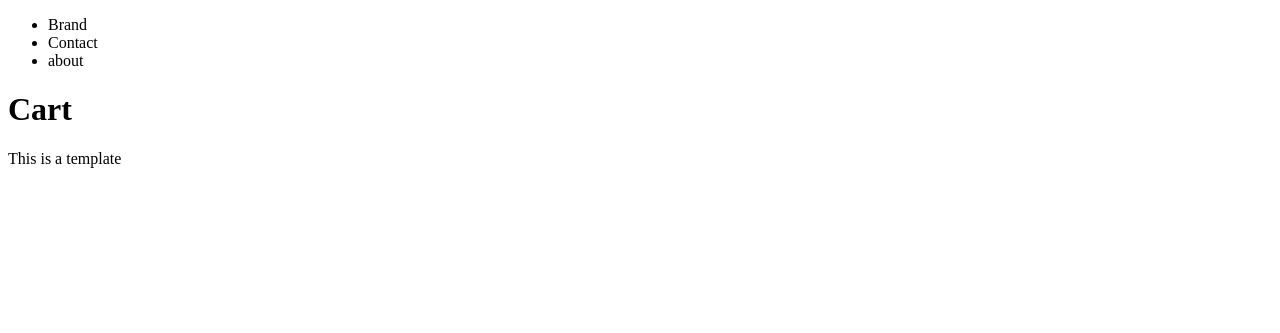
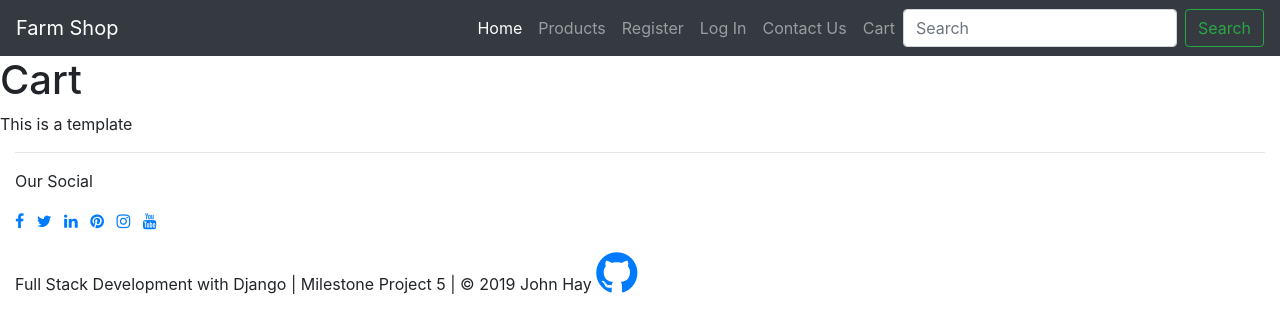
Before and after one commit to JayPeaa/msproject5, a Django app: page /cart/ in a window 1280 px wide. Shown: the top 333 px of the page. Run offline with Django 3.2, Linux system fonts and the light colour scheme; some libraries are stand-ins or nearby versions.

Commit message:
Nabar and footer added

```diff
--- a/msproject5/urls.py
+++ b/msproject5/urls.py
@@ -21,7 +21,7 @@ from pages.views import home_view, contact_view, register_view, products_view, l
 urlpatterns = [
     path('', home_view, name='home'),
     path('home/', home_view, name='home'),
-    path('product/', products_view, name='products'),
+    path('products/', products_view, name='products'),
     path('cart/', cart_view, name='cart'),
     path('register/', register_view, name='register'),
     path('login/', login_view, name='login'),
--- a/templates/base.html
+++ b/templates/base.html
@@ -5,7 +5,12 @@
     <meta charset="UTF-8">
     <meta name="viewport" content="width=device-width, initial-scale=1.0">
     <meta http-equiv="X-UA-Compatible" content="ie=edge">
-    <title>Milestone 5</title>
+    <link rel="stylesheet" href="https://stackpath.bootstrapcdn.com/bootstrap/4.3.1/css/bootstrap.min.css"
+        integrity="sha384-ggOyR0iXCbMQv3Xipma34MD+dH/1fQ784/j6cY/iJTQUOhcWr7x9JvoRxT2MZw1T" crossorigin="anonymous">
+    <link rel="stylesheet" href="https://maxcdn.bootstrapcdn.com/font-awesome/4.7.0/css/font-awesome.min.css"
+        type="text/css" />
+    <link rel="stylesheet" href="css/main.css">
+    <title>Farm Shop</title>
 </head>
 
 <body>
@@ -17,6 +22,15 @@
 
     {% endblock %}
     {% include 'footer.html' %}
+    <script src="https://code.jquery.com/jquery-3.3.1.slim.min.js"
+        integrity="sha384-q8i/X+965DzO0rT7abK41JStQIAqVgRVzpbzo5smXKp4YfRvH+8abtTE1Pi6jizo" crossorigin="anonymous">
+    </script>
+    <script src="https://cdnjs.cloudflare.com/ajax/libs/popper.js/1.14.7/umd/popper.min.js"
+        integrity="sha384-UO2eT0CpHqdSJQ6hJty5KVphtPhzWj9WO1clHTMGa3JDZwrnQq4sF86dIHNDz0W1" crossorigin="anonymous">
+    </script>
+    <script src="https://stackpath.bootstrapcdn.com/bootstrap/4.3.1/js/bootstrap.min.js"
+        integrity="sha384-JjSmVgyd0p3pXB1rRibZUAYoIIy6OrQ6VrjIEaFf/nJGzIxFDsf4x0xIM+B07jRM" crossorigin="anonymous">
+    </script>
 </body>
 
 </html>
--- a/templates/footer.html
+++ b/templates/footer.html
@@ -0,0 +1,22 @@
+<footer class="container-fluid footer-container">
+    <hr>
+    <p class="social-footer">Our Social</p>
+    <ul class="list-inline social-links ">
+        <li class="list-inline-item"><a href="https://www.facebook.com/" target="_blank"><i
+                    class="fa fa-facebook"></i></a></li>
+        <li class="list-inline-item"><a href="https://twitter.com/" target="_blank"><i class="fa fa-twitter"></i></a>
+        </li>
+        <li class="list-inline-item"><a href="https://linkedin.com" target="_blank"><i class="fa fa-linkedin"></i></a>
+        </li>
+        <li class="list-inline-item"><a href="https://pinterest.com" target="_blank"><i class="fa fa-pinterest"></i></a>
+        </li>
+        <li class="list-inline-item"><a href="https://instagram.com" target="_blank"><i class="fa fa-instagram"></i></a>
+        </li>
+        <li class="list-inline-item"><a href="https://youtube.com" target="_blank"><i class="fa fa-youtube"></i></a>
+        </li>
+    </ul>
+    <p class="footer-text">Full Stack Development with Django | Milestone Project 5 | © 2019 John Hay
+        <a href="https://github.com/JayPeaa" target="_blank"><i
+                class="fa fa-github fa-3x list-inline social-links"></i></a>
+    </p>
+</footer>
--- a/templates/navbar.html
+++ b/templates/navbar.html
@@ -1,7 +1,35 @@
-<nav>
-    <ul>
-        <li>Brand</li>
-        <li>Contact</li>
-        <li>about</li>
-    </ul>
+<nav class="navbar navbar-expand-lg navbar-dark bg-dark">
+    <a class="navbar-brand" href="#">Farm Shop</a>
+    <button class="navbar-toggler" type="button" data-toggle="collapse" data-target="#navbarNav"
+        aria-controls="navbarNav" aria-expanded="false" aria-label="Toggle navigation">
+        <span class="navbar-toggler-icon"></span>
+    </button>
+    <div class="collapse navbar-collapse justify-content-end" id="navbarNav">
+        <ul class="navbar-nav">
+            <li class="nav-item active">
+                <a class="nav-link" href="/home">Home <span class="sr-only">(current)</span></a>
+            </li>
+            <li class="nav-item">
+                <a class="nav-link" href="/products">Products</a>
+            </li>
+            <li class="nav-item">
+                <a class="nav-link" href="/register">Register</a>
+            </li>
+            <li class="nav-item">
+                <a class="nav-link" href="/login">Log In</a>
+            </li>
+            <li class="nav-item">
+                <a class="nav-link" href="/contact">Contact Us</a>
+            </li>
+            <li class="nav-item">
+                <a class="nav-link" href="/cart">Cart</a>
+            </li>
+        </ul>
+
+        <form class="form-inline">
+            <input class="form-control mr-sm-2" type="search" placeholder="Search" aria-label="Search">
+            <button class="btn btn-outline-success my-2 my-sm-0" type="submit">Search</button>
+        </form>
+
+    </div>
 </nav>
```
